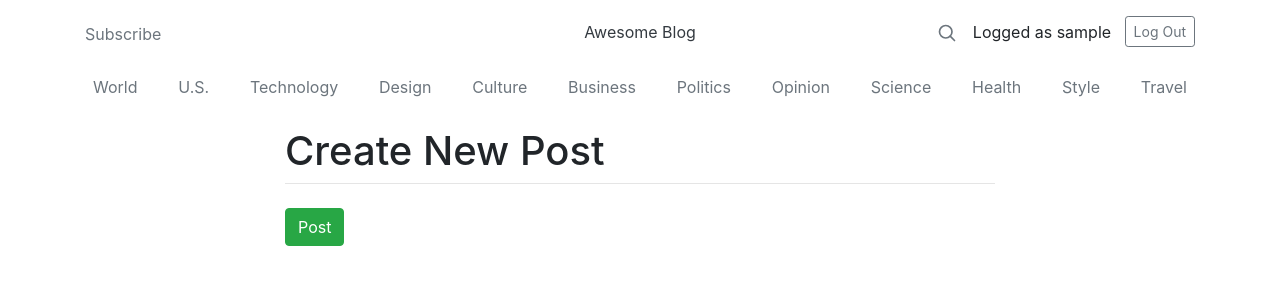
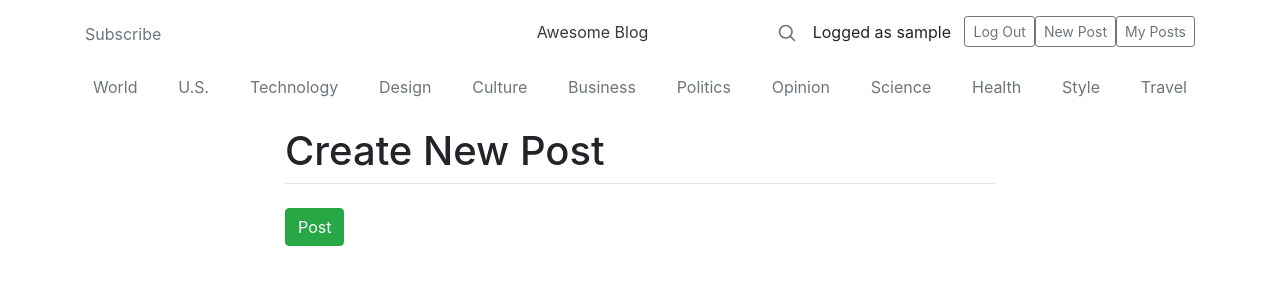
Before and after one commit to mikeswiderski/blog, a Django app: page /posts/new/ in a window 1280 px wide. Shown: the top 300 px of the page. Run offline with Django 3.2, Linux system fonts and the light colour scheme; the visitor is signed in with stand-in values (Sample User, id 1); parts of the project's set-up code (start-up, migrations or seed data) failed here and were passed over; some libraries are stand-ins or nearby versions.

Commit message:
Draft mode for posts #20

```diff
--- a/apps/dashboard/templates/dashboard/base.html
+++ b/apps/dashboard/templates/dashboard/base.html
@@ -40,15 +40,18 @@
               <div class="col-4 pt-1">
                 <a class="text-muted" href="#">Subscribe</a>
               </div>
-              <div class="col-4 text-center">
+              <div class="col-3 text-center">
                 <a class="blog-header-logo text-dark" href="{% url 'dashboard-home' %}">Awesome Blog</a>
               </div>
-              <div class="col-4 d-flex justify-content-end align-items-center">
+              <div class="col-5 d-flex justify-content-end align-items-center">
                 <a class="text-muted" href="#" aria-label="Search">
                   <svg xmlns="http://www.w3.org/2000/svg" width="20" height="20" fill="none" stroke="currentColor" stroke-linecap="round" stroke-linejoin="round" stroke-width="2" class="mx-3" role="img" viewBox="0 0 24 24" focusable="false"><title>Search</title><circle cx="10.5" cy="10.5" r="7.5"/><path d="M21 21l-5.2-5.2"/></svg>
                 </a>
                 {% if user.is_authenticated %}
-                  <a>Logged as {{ user.get_username }}</a> &nbsp;&nbsp;&nbsp; <a class="btn btn-sm btn-outline-secondary" href="{% url 'logout' %}">Log Out</a>
+                  <a>Logged as {{ user.get_username }}</a> &nbsp;&nbsp;&nbsp;
+                  <a class="btn btn-sm btn-outline-secondary" href="{% url 'logout' %}">Log Out</a>
+                  <a class="btn btn-sm btn-outline-secondary" href="{% url 'post-create' %}">New Post</a>
+                  <a class="btn btn-sm btn-outline-secondary" href="{% url 'post-user-list' %}">My Posts</a>
                 {% else %}
                   <a class="btn btn-sm btn-outline-secondary" href="{% url 'register' %}">Register</a>
                   <a class="btn btn-sm btn-outline-secondary" href="{% url 'login' %}">Log In</a>
--- a/apps/dashboard/views.py
+++ b/apps/dashboard/views.py
@@ -4,7 +4,7 @@
 
 
 def home(request):
-    post_list = Post.objects.all().order_by('-id')
+    post_list = Post.objects.filter(status='PUBLISHED').order_by('-id')
     paginator = Paginator(post_list, 10)
     page = request.GET.get('page')
     posts = paginator.get_page(page)
--- a/apps/posts/forms.py
+++ b/apps/posts/forms.py
@@ -3,6 +3,11 @@
 
 
 class PostModelForm(ModelForm):
+    def __init__(self, *args, **kwargs):
+        super(PostModelForm, self).__init__(*args, **kwargs)
+        if self.instance.status == 'PUBLISHED':
+            self.fields.pop('status')
+
     class Meta:
         model = Post
-        fields = ['title', 'body']
+        fields = ['title', 'body', 'status',]
--- a/apps/posts/models.py
+++ b/apps/posts/models.py
@@ -3,11 +3,15 @@
 
 
 User = settings.AUTH_USER_MODEL
+STATUS = [
+    ('DRAFT', 'Draft'),
+    ('PUBLISHED', 'Published'),
+]
 
 class Post(models.Model):
     author = models.ForeignKey(User, on_delete=models.CASCADE)
     title = models.CharField(max_length=255)
     body = models.TextField()
-
+    status = models.CharField(max_length=9, choices=STATUS, default='DRAFT',)
     def __str__(self):
         return self.title
--- a/apps/posts/urls.py
+++ b/apps/posts/urls.py
@@ -5,4 +5,6 @@
 urlpatterns = [
     path('<int:post_id>/', views.post_detail_view, name='post-detail'),
     path('new/', views.post_create_view, name='post-create'),
+    path('<int:post_id>/update/', views.post_update_view, name='post-update'),
+    path('my-posts/', views.post_user_list_view, name='post-user-list'),
 ]
--- a/apps/posts/views.py
+++ b/apps/posts/views.py
@@ -6,6 +6,14 @@
 
 
 login = reverse_lazy('login')
+
+@login_required(login_url=login)
+def post_user_list_view(request):
+    qs = Post.objects.filter(author=request.user)
+    template_name = 'posts/user_posts_list.html'
+    context = {'objects': qs}
+    return render(request, template_name, context)
+
 
 def post_detail_view(request, post_id):
     obj = get_object_or_404(Post, id=post_id)
@@ -29,3 +37,18 @@
     template_name = 'posts/post_create.html'
     context = {'form': form}
     return render(request, template_name, context)
+
+@login_required(login_url=login)
+def post_update_view(request, post_id):
+    obj = get_object_or_404(Post, id=post_id)
+    form = PostModelForm(instance=obj)
+    if request.method == 'POST':
+        form = PostModelForm(request.POST, instance=obj)
+        if form.is_valid():
+            obj = form.save(commit=False)
+            obj.author = request.user
+            obj.save()
+            return redirect(reverse('post-detail', kwargs={'post_id': obj.id}))
+    template_name = 'posts/post_update.html'
+    context = {"form": form}
+    return render(request, template_name, context)
```
Also changed, not shown: apps/posts/templates/posts/post_update.html (added, +19 -0 lines), apps/posts/templates/posts/user_posts_list.html (added, +15 -0 lines), apps/posts/tests/test_post.py (+41 -1 lines), apps/posts/migrations/0002_post_status.py (added).
